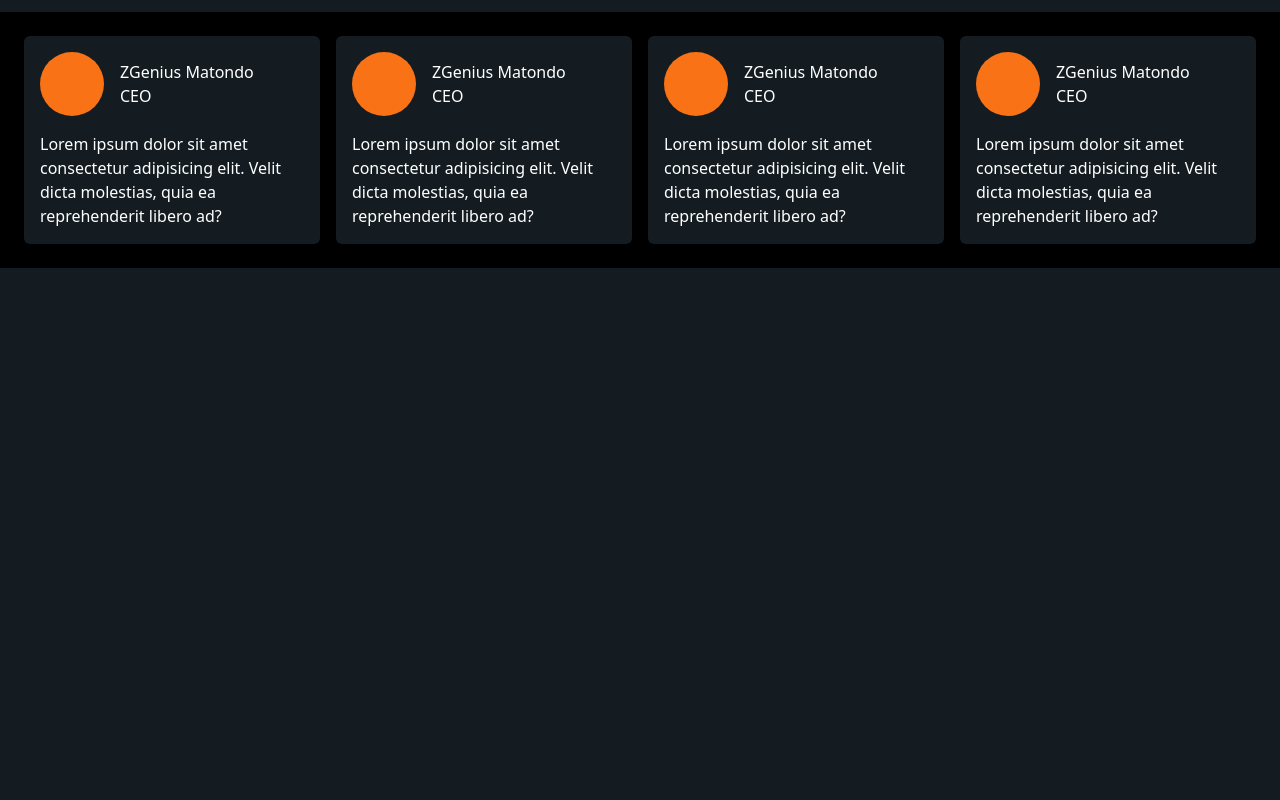
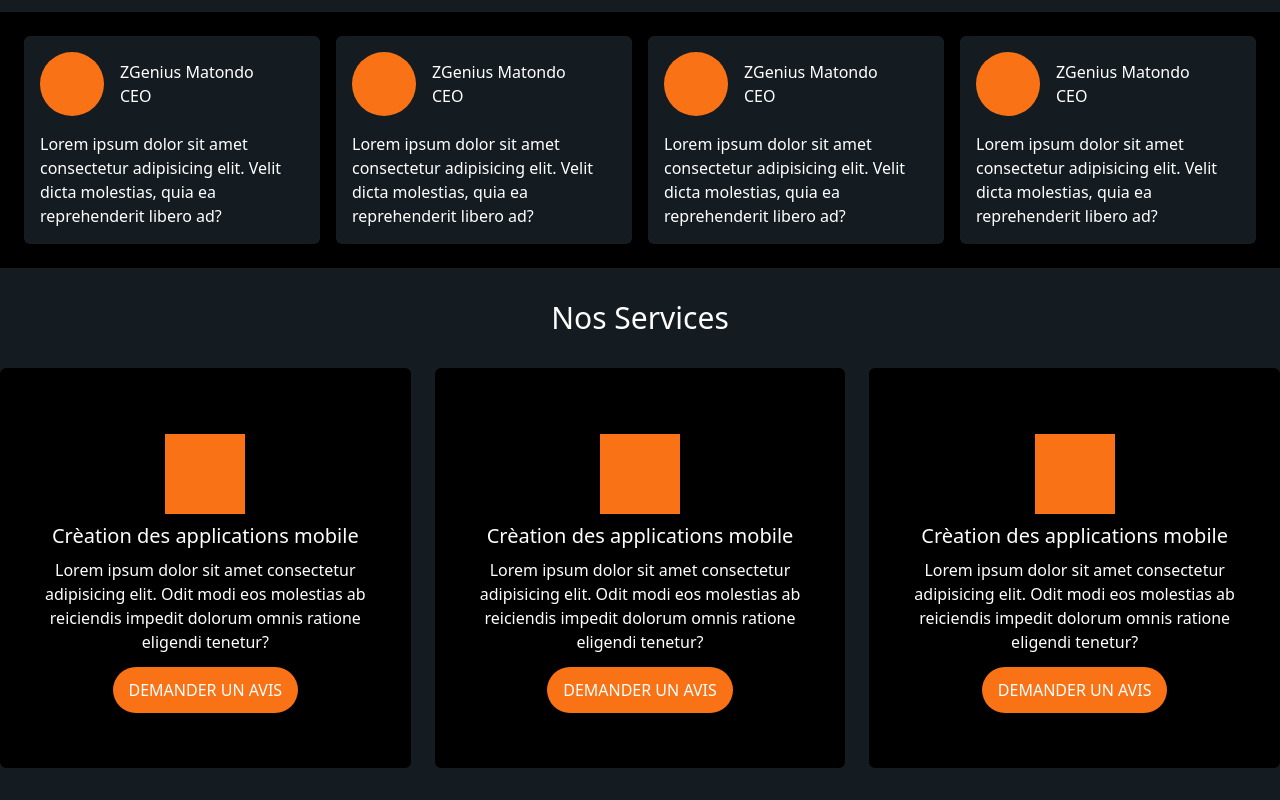
Before and after one commit to zgeniuscoders/portfolio-zgeniuscoders, a website built with Vite: page index.html in a window 1280 px wide. Shown: the part 776-1576 px from the top of the page. Before the commit the page ends 1044 px from the top, so only its background shows below. Built offline with nearby package versions, Linux system fonts and the light colour scheme.

Commit message:
services section

```diff
--- a/index.html
+++ b/index.html
@@ -147,6 +147,36 @@
 
 
   <!-- services -->
+  <section class="text-center text-white container mx-auto my-8">
+    <h3 class="text-3xl mb-8">Nos Services</h3>
+    <div class="grid grid-cols-3 gap-6">
+
+      <article class="bg-black p-6 h-[400px] rounded-md text-center flex items-center justify-center flex-col">
+        <div class="h-20 w-20 bg-orange-500 text-center"></div>
+        <h3 class="my-2 text-xl ">Crèation des applications mobile</h3>
+        <p>Lorem ipsum dolor sit amet consectetur adipisicing elit. Odit modi eos molestias ab reiciendis impedit dolorum omnis ratione eligendi tenetur?</p>
+        <button type="button" class="mt-6"><a href="" class="bg-orange-500 text-white py-3 px-4 rounded-full uppercase hover:bg-opacity-80">demander un avis</a></button>
+      </article>
+
+      <article class="bg-black p-6 h-[400px] rounded-md text-center flex items-center justify-center flex-col">
+        <div class="h-20 w-20 bg-orange-500 text-center"></div>
+        <h3 class="my-2 text-xl ">Crèation des applications mobile</h3>
+        <p>Lorem ipsum dolor sit amet consectetur adipisicing elit. Odit modi eos molestias ab reiciendis impedit dolorum omnis ratione eligendi tenetur?</p>
+        <button type="button" class="mt-6"><a href="" class="bg-orange-500 text-white py-3 px-4 rounded-full uppercase hover:bg-opacity-80">demander un avis</a></button>
+      </article>
+
+      <article class="bg-black p-6 h-[400px] rounded-md text-center flex items-center justify-center flex-col">
+        <div class="h-20 w-20 bg-orange-500 text-center"></div>
+        <h3 class="my-2 text-xl ">Crèation des applications mobile</h3>
+        <p>Lorem ipsum dolor sit amet consectetur adipisicing elit. Odit modi eos molestias ab reiciendis impedit dolorum omnis ratione eligendi tenetur?</p>
+        <button type="button" class="mt-6"><a href="" class="bg-orange-500 text-white py-3 px-4 rounded-full uppercase hover:bg-opacity-80">demander un avis</a></button>
+      </article>
+
+    </div>
+  </section>
+
+
+  <!-- about  -->
   <section>
 
   </section>
```
